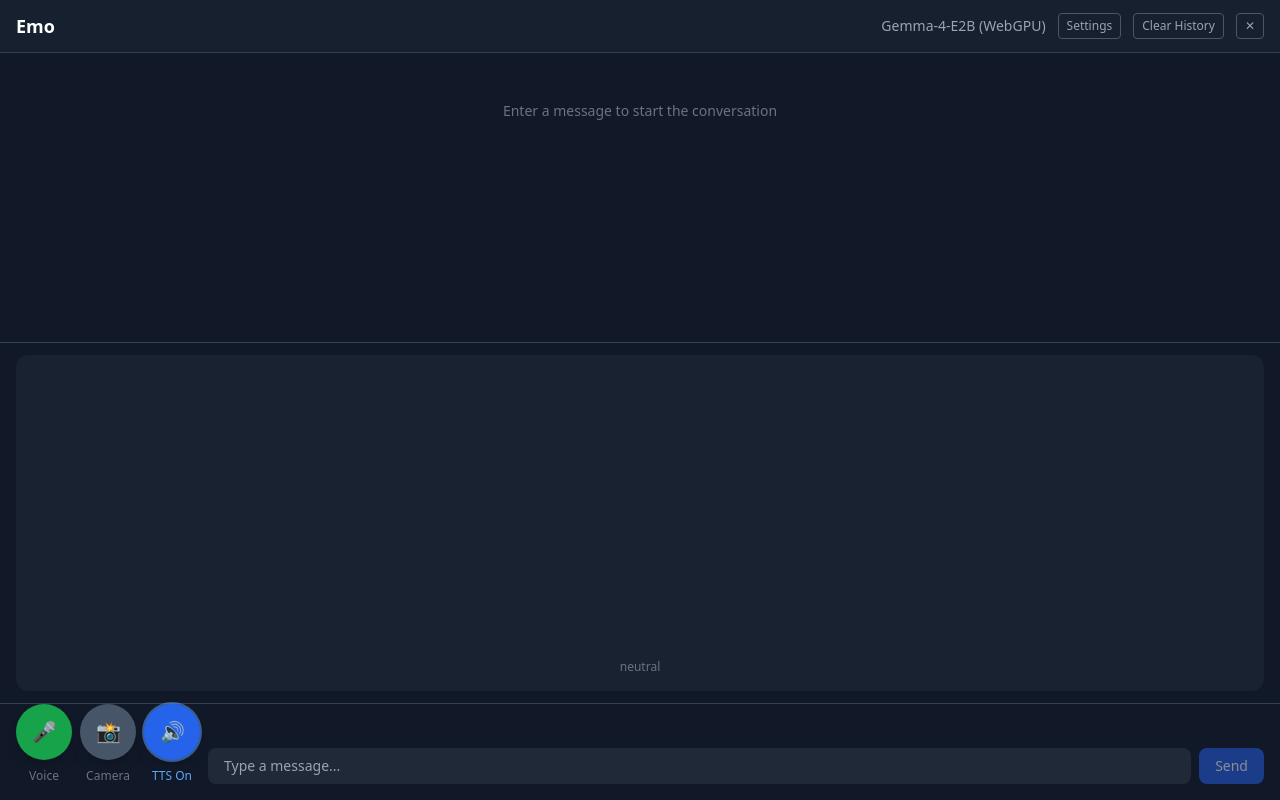
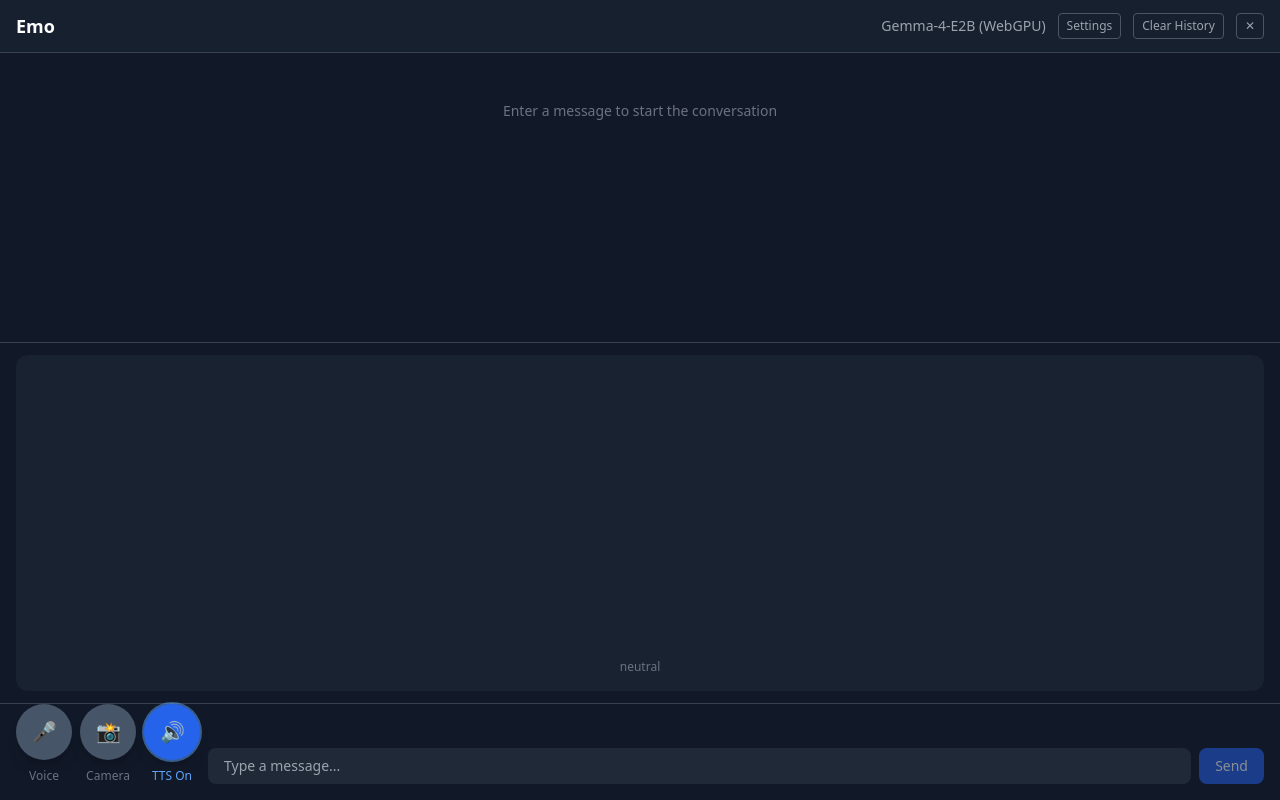
Before and after one commit to ryomo/emo, a Nuxt app: page / in a window 1280 px wide. Built offline with nearby package versions, Linux system fonts and the light colour scheme.

Commit message:
refactor: redesign ListenButton as a toggle

```diff
--- a/src/components/listen/ListenButton.vue
+++ b/src/components/listen/ListenButton.vue
@@ -30,19 +30,18 @@ defineEmits<{
 
 const buttonIcon = computed(() => {
   if (props.isListening && props.isTtsSpeaking) return '🔊'
-  if (props.isListening) return '⏹'
   return '🎤'
 })
 
 const label = computed(() => {
   if (props.isListening && props.isTtsSpeaking) return 'Speaking...'
-  if (props.isListening) return 'Stop'
+  if (props.isListening) return 'Voice On'
   return 'Voice'
 })
 
 const labelClass = computed(() => {
-  if (props.isTtsSpeaking) return 'text-blue-400'
-  if (props.isListening) return 'text-red-400'
+  if (props.isListening && props.isTtsSpeaking) return 'text-blue-400'
+  if (props.isListening) return 'text-green-400'
   return 'text-gray-500'
 })
 
@@ -54,8 +53,8 @@ const buttonClass = computed(() => {
     return 'bg-blue-600 hover:bg-blue-700 ring-2 ring-blue-400/50 animate-pulse'
   }
   if (props.isListening) {
-    return 'bg-red-600 hover:bg-red-700 ring-2 ring-red-400/50 animate-pulse'
+    return 'bg-green-600 hover:bg-green-700 ring-2 ring-green-400/50'
   }
-  return 'bg-green-600 hover:bg-green-700 hover:scale-105'
+  return 'bg-slate-600 hover:bg-slate-700 hover:scale-105'
 })
 </script>
```
